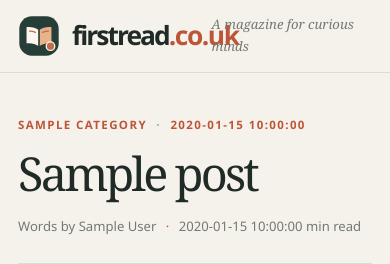
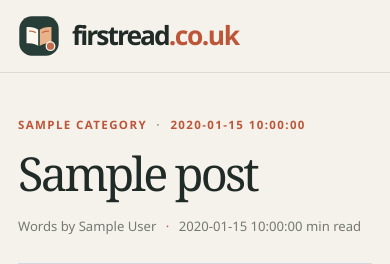
Before and after one commit to israinsols/firstread-ai-automation, a Python web app: template templates/post.html in a window 390 px wide. Shown: the top 264 px of the page. Run offline with Jinja, Linux system fonts and the light colour scheme; the template is opened without the code that fills it: most values are stand-ins (such as "Sample title", 1, 10 or a date in 2020); grey boxes marked "Sample" are stand-in pictures.

Commit message:
Prevent mobile header text overlap
Co-authored-by: Copilot <223556219+Copilot@users.noreply.github.com>

```diff
--- a/static/site.css
+++ b/static/site.css
@@ -463,6 +463,7 @@ img { display: block; max-width: 100%; height: auto; }
 @media (max-width: 760px) {
   .wrap { width: min(100% - 40px, 600px); }
   .header-inner { min-height: 72px; }
+  .edition-note { display: none; }
   .masthead { grid-template-columns: 1fr; gap: 24px; padding: 28px 0 30px; }
   .masthead-copy { padding: 0 2px; }
   .masthead h1 { font-size: clamp(3.7rem, 10vw, 5.2rem); }
@@ -477,7 +478,6 @@ img { display: block; max-width: 100%; height: auto; }
 }
 @media (max-width: 500px) {
   .wrap { width: calc(100% - 36px); }
-  .edition-note { font-size: .82rem; }
   .masthead { gap: 20px; padding: 22px 0 24px; }
   .masthead-kicker { gap: 8px; font-size: .59rem; letter-spacing: .11em; }
   .masthead h1 { margin: 18px 0 14px; font-size: clamp(3.45rem, 15vw, 4.7rem); }
```
